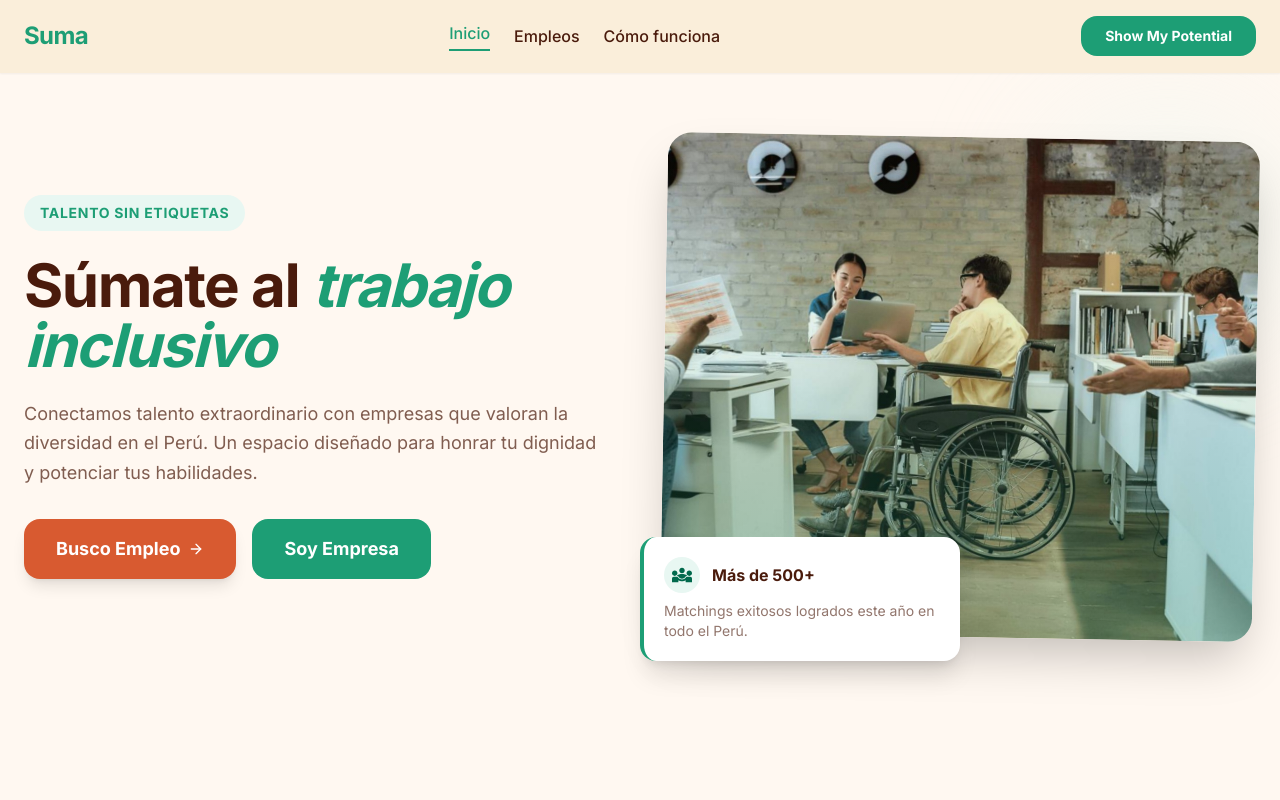
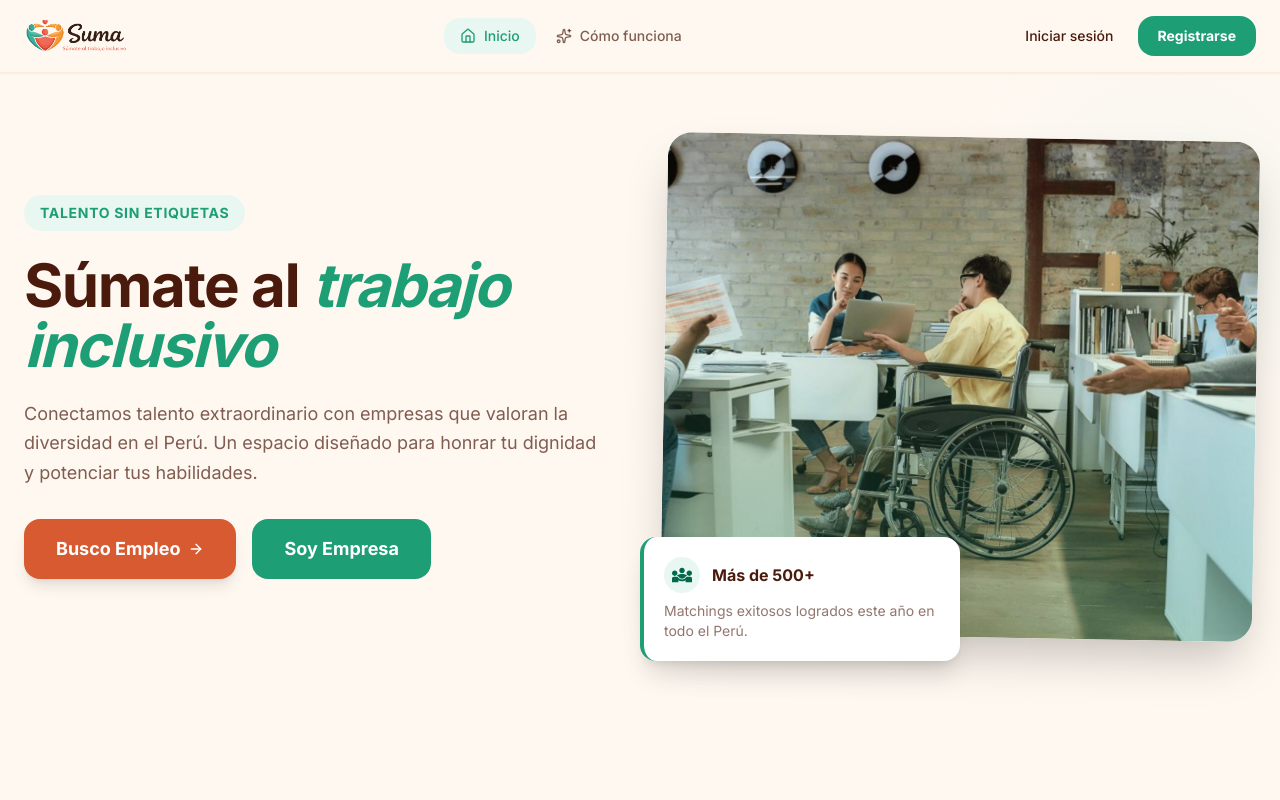
Before and after one commit to cristell-0821/suma-frontend, a React (Vite) app: page / in a window 1280 px wide. Shown: the top 800 px of the page. Built offline with nearby package versions, Linux system fonts and the light colour scheme.

Commit message:
uni navbar

```diff
--- a/src/App.tsx
+++ b/src/App.tsx
@@ -1,6 +1,17 @@
+import { useEffect } from 'react';
+import { useAuthStore } from './stores/authStore';
 import AppRouter from './router/AppRouter';
 
 function App() {
+  const { checkAuth, isAuthenticated } = useAuthStore();
+
+  useEffect(() => {
+    // Solo valida si el store dice que está logueado
+    if (isAuthenticated) {
+      checkAuth();
+    }
+  }, []);
+
   return <AppRouter />;
 }
 
--- a/src/components/layout/DashboardLayout.tsx
+++ b/src/components/layout/DashboardLayout.tsx
@@ -1,5 +1,5 @@
 import type { ReactNode } from 'react';
-import DashboardNav from './DashboardNav';
+import Navbar from './Navbar';
 
 interface DashboardLayoutProps {
   children: ReactNode;
@@ -8,7 +8,7 @@ interface DashboardLayoutProps {
 const DashboardLayout = ({ children }: DashboardLayoutProps) => {
   return (
     <div className="min-h-screen bg-cream-50 text-brown font-sans">
-      <DashboardNav />
+      <Navbar />
       <main className="max-w-7xl mx-auto px-8 py-12">
         {children}
       </main>
--- a/src/components/layout/DashboardNav.tsx
+++ b/src/components/layout/DashboardNav.tsx
@@ -1,6 +1,7 @@
 import { useNavigate, useLocation } from 'react-router-dom';
 import { useAuthStore } from '../../stores/authStore';
 import { LogOut, User,FileText, Users, Search } from 'lucide-react';
+import { useEffect } from 'react';
 
 interface NavItem {
   label: string;
@@ -24,6 +25,15 @@ const DashboardNav = () => {
   const location = useLocation();
   const { user, logout } = useAuthStore();
 
+  const token = localStorage.getItem('accessToken');
+
+  useEffect(() => {
+    if (!token && user) {
+      logout();
+      navigate('/login');
+    }
+  }, [token, user, logout, navigate]);
+
   const navItems = user?.role === 'POSTULANTE' ? postulanteNav : empresaNav;
   const isPostulante = user?.role === 'POSTULANTE';
 
@@ -38,49 +48,50 @@ const DashboardNav = () => {
   };
 
   return (
-    <header className="bg-cream-100 backdrop-blur-md sticky top-0 z-50 shadow-[0px_20px_40px_rgba(32,27,15,0.06)]">
-      <nav className="flex justify-between items-center w-full px-8 py-4 max-w-7xl mx-auto">
-        {/* Izquierda: Logo + Links */}
-        <div className="flex items-center gap-12">
-          <button
-            onClick={() => navigate('/')}
-            className="text-2xl font-bold text-teal tracking-tight font-sans hover:opacity-80 transition-opacity"
-          >
-            Suma
-          </button>
+    <header className="bg-cream-50/80 backdrop-blur-xl sticky top-0 z-50 shadow-sm border-b border-cream-100">
+      <nav className="flex justify-between items-center px-6 py-4 max-w-7xl mx-auto">
 
-          <div className="hidden md:flex items-center gap-8 font-sans font-medium text-lg">
+        {/* IZQUIERDA */}
+        <button onClick={() => navigate('/')} className="shrink-0">
+          <img
+            src="/img/logo.png"
+            alt="Suma"
+            className="h-10 w-auto object-contain"
+          />
+        </button>
+        <div className="hidden md:flex items-center gap-6">
             {navItems.map((item) => (
               <button
                 key={item.path}
                 onClick={() => navigate(item.path)}
-                className={`transition-colors duration-200 ${
+                className={`font-sans font-medium text-base transition-colors ${
                   isActive(item.path)
                     ? 'text-teal border-b-2 border-teal pb-1'
-                    : 'text-brown/60 hover:text-teal'
+                    : 'text-brown hover:text-teal'
                 }`}
               >
                 {item.label}
               </button>
             ))}
           </div>
-        </div>
 
-        {/* Derecha: Search + Avatar */}
-        <div className="flex items-center gap-4">
+        {/* DERECHA */}
+        <div className="flex items-center gap-3">
           <button
-            onClick={() => navigate(isPostulante ? '/postulante/empleos' : '/empresa/vacantes')}
-            className="p-2 rounded-full hover:bg-cream-100 transition-transform active:scale-95 text-teal"
-            title="Buscar"
+            onClick={() =>
+              navigate(
+                isPostulante
+                  ? '/postulante/empleos'
+                  : '/empresa/vacantes'
+              )
+            }
+            className="p-2 rounded-full hover:bg-cream-100 transition"
           >
-            <Search className="w-5 h-5"/>
+            <Search className="w-5 h-5 text-teal" />
           </button>
 
           <div className="relative group">
-            <button
-              onClick={() => navigate(isPostulante ? '/postulante/perfil' : '/empresa/perfil')}
-              className="w-10 h-10 rounded-full object-cover border-2 border-teal overflow-hidden flex items-center justify-center bg-teal-50 text-teal font-bold text-sm"
-            >
+            <button className="w-10 h-10 rounded-full border-2 border-teal bg-teal-50 flex items-center justify-center text-teal font-bold">
               {user?.email?.charAt(0).toUpperCase() || 'U'}
             </button>
 
--- a/src/components/layout/Navbar.tsx
+++ b/src/components/layout/Navbar.tsx
@@ -1,22 +1,67 @@
-import { useNavigate } from 'react-router-dom';
+// src/components/layout/Navbar.tsx
+import { useNavigate, useLocation } from 'react-router-dom';
 import { useAuthStore } from '../../stores/authStore';
+import { Search, LogOut, User, FileText, Users, Briefcase, Building2, Home, Sparkles } from 'lucide-react';
+import { useEffect } from 'react';
+
+interface NavLink {
+  label: string;
+  path: string;
+  icon?: typeof Home;
+}
 
 const Navbar = () => {
   const navigate = useNavigate();
-  const { isAuthenticated, user, logout } = useAuthStore();
+  const location = useLocation();
+  const { user, logout } = useAuthStore();
 
-  const handleLogoClick = () => {
-    navigate('/');
+  const token = localStorage.getItem('accessToken');
+  const isLoggedIn = !!token && !!user;
+
+  // Validar token
+  useEffect(() => {
+    if (!token && user) {
+      logout();
+      navigate('/login');
+    }
+  }, [token, user, logout, navigate]);
+
+  // Determinar links según rol y auth
+  const getLinks = (): NavLink[] => {
+    if (!isLoggedIn) {
+      // Guest
+      return [
+        { label: 'Inicio', path: '/', icon: Home },
+        { label: 'Cómo funciona', path: '#como-funciona', icon: Sparkles },
+      ];
+    }
+
+    if (user?.role === 'POSTULANTE') {
+      return [
+        { label: 'Inicio', path: '/', icon: Home },
+        { label: 'Empleos', path: '/postulante/empleos', icon: Briefcase },
+        { label: 'Mis Postulaciones', path: '/postulante/postulaciones', icon: FileText },
+        { label: 'Perfil', path: '/postulante/perfil', icon: User },
+      ];
+    }
+
+    if (user?.role === 'EMPRESA') {
+      return [
+        { label: 'Inicio', path: '/', icon: Home },
+        { label: 'Vacantes', path: '/empresa/vacantes', icon: Briefcase },
+        { label: 'Postulantes', path: '/empresa/postulantes', icon: Users },
+        { label: 'Empresa', path: '/empresa/perfil', icon: Building2 },
+      ];
+    }
+
+    return [{ label: 'Inicio', path: '/', icon: Home }];
   };
 
-  const handleDashboard = () => {
-    if (!isAuthenticated) {
-      navigate('/login');
-    } else if (user?.role === 'POSTULANTE') {
-      navigate('/postulante');
-    } else if (user?.role === 'EMPRESA') {
-      navigate('/empresa');
-    }
+  const links = getLinks();
+
+  const isActive = (path: string) => {
+    if (path === '/') return location.pathname === '/';
+    return location.pathname.startsWith(path);
   };
 
   const handleLogout = () => {
@@ -24,63 +69,169 @@ const Navbar = () => {
     navigate('/');
   };
 
+  const handleLogoClick = () => {
+    if (isLoggedIn && user?.role === 'POSTULANTE') {
+      navigate('/postulante/empleos');
+    } else if (isLoggedIn && user?.role === 'EMPRESA') {
+      navigate('/empresa');
+    } else {
+      navigate('/');
+    }
+  };
+
   return (
-    <nav className="bg-cream-100 backdrop-blur-xl sticky top-0 z-50 shadow-sm border-b border-cream-100">
-      <div className="flex justify-between items-center px-6 py-4 max-w-7xl mx-auto">
+    <header className="bg-cream-50/80 backdrop-blur-xl sticky top-0 z-50 shadow-sm border-b border-cream-100">
+      <nav className="flex justify-between items-center px-6 py-4 max-w-7xl mx-auto">
         {/* Logo */}
-        <button
-          onClick={handleLogoClick}
-          className="text-2xl font-black text-teal tracking-tight font-sans hover:opacity-80 transition-opacity"
-        >
-          Suma
+        <button onClick={handleLogoClick} className="shrink-0">
+          <img src="/img/logo.png" alt="Suma" className="h-10 w-auto object-contain" />
         </button>
 
-        {/* Links - solo para guest en landing */}
-        {!isAuthenticated && (
-          <div className="hidden md:flex items-center space-x-6">
-            <a href="/" className="font-sans font-medium text-base text-teal border-b-2 border-teal pb-1">
-              Inicio
-            </a>
-            <a href="#empleos" className="font-sans font-medium text-base text-brown hover:text-coral transition-colors">
-              Empleos
-            </a>
-            <a href="#como-funciona" className="font-sans font-medium text-base text-brown hover:text-coral transition-colors">
-              Cómo funciona
-            </a>
+        {/* Links centrales */}
+        <div className="hidden md:flex items-center gap-1">
+          {links.map((item) => {
+            const Icon = item.icon;
+            const active = isActive(item.path);
+            return (
+              <button
+                key={item.path}
+                onClick={() => {
+                  if (item.path.startsWith('#')) {
+                    const el = document.querySelector(item.path);
+                    el?.scrollIntoView({ behavior: 'smooth' });
+                  } else {
+                    navigate(item.path);
+                  }
+                }}
+                className={`flex items-center gap-2 px-4 py-2 rounded-xl text-sm font-medium transition-all ${
+                  active
+                    ? 'text-teal bg-teal-50'
+                    : 'text-brown/70 hover:text-teal hover:bg-cream-100'
+                }`}
+              >
+                {Icon && <Icon className="w-4 h-4" />}
+                {item.label}
+              </button>
+            );
+          })}
         </div>
+
+        {/* Derecha */}
+        <div className="flex items-center gap-3">
+          {isLoggedIn ? (
+            <>
+              {/* Search icon (solo en dashboard) */}
+              {user?.role === 'POSTULANTE' && (
+                <button
+                  onClick={() => navigate('/postulante/empleos')}
+                  className="p-2 rounded-full hover:bg-cream-100 transition"
+                  title="Buscar empleos"
+                >
+                  <Search className="w-5 h-5 text-teal" />
+                </button>
+              )}
+              {user?.role === 'EMPRESA' && (
+                <button
+                  onClick={() => navigate('/empresa/vacantes')}
+                  className="p-2 rounded-full hover:bg-cream-100 transition"
+                  title="Buscar vacantes"
+                >
+                  <Search className="w-5 h-5 text-teal" />
+                </button>
               )}
 
-        {/* Acciones derecha */}
-        <div className="flex items-center gap-4">
-          {isAuthenticated ? (
+              {/* Avatar + Dropdown */}
+              <div className="relative group">
+                <button className="w-10 h-10 rounded-full border-2 border-teal bg-teal-50 flex items-center justify-center text-teal font-bold text-sm hover:bg-teal-100 transition-colors">
+                  {user?.email?.charAt(0).toUpperCase() || 'U'}
+                </button>
+
+                {/* Dropdown */}
+                <div className="absolute right-0 top-full mt-2 w-56 bg-white rounded-2xl shadow-lg border border-cream-200 opacity-0 invisible group-hover:opacity-100 group-hover:visible transition-all z-50 py-2">
+                  {/* Email header */}
+                  <div className="px-4 py-3 border-b border-cream-100 mb-1">
+                    <p className="text-sm font-medium text-brown truncate">{user?.email}</p>
+                    <p className="text-xs text-brown/50 capitalize">{user?.role?.toLowerCase()}</p>
+                  </div>
+
+                  {/* Links del dropdown */}
+                  {user?.role === 'POSTULANTE' && (
                     <>
-              <span className="hidden sm:block text-sm text-brown font-medium">
-                {user?.email}
-              </span>
                       <button
-                onClick={handleDashboard}
-                className="bg-teal text-white px-6 py-2.5 rounded-xl font-sans font-bold text-sm hover:bg-teal-600 active:scale-95 transition-all"
+                        onClick={() => navigate('/postulante/empleos')}
+                        className="w-full text-left px-4 py-2.5 text-sm text-brown/70 hover:text-teal hover:bg-cream-50 transition-colors flex items-center gap-3"
                       >
-                Mi Dashboard
+                        <Briefcase className="w-4 h-4" /> Empleos
                       </button>
                       <button
-                onClick={handleLogout}
-                className="text-brown hover:text-coral font-medium text-sm transition-colors"
+                        onClick={() => navigate('/postulante/postulaciones')}
+                        className="w-full text-left px-4 py-2.5 text-sm text-brown/70 hover:text-teal hover:bg-cream-50 transition-colors flex items-center gap-3"
                       >
-                Salir
+                        <FileText className="w-4 h-4" /> Mis Postulaciones
+                      </button>
+                      <button
+                        onClick={() => navigate('/postulante/perfil')}
+                        className="w-full text-left px-4 py-2.5 text-sm text-brown/70 hover:text-teal hover:bg-cream-50 transition-colors flex items-center gap-3"
+                      >
+                        <User className="w-4 h-4" /> Mi Perfil
                       </button>
                     </>
+                  )}
+
+                  {user?.role === 'EMPRESA' && (
+                    <>
+                      <button
+                        onClick={() => navigate('/empresa/vacantes')}
+                        className="w-full text-left px-4 py-2.5 text-sm text-brown/70 hover:text-teal hover:bg-cream-50 transition-colors flex items-center gap-3"
+                      >
+                        <Briefcase className="w-4 h-4" /> Mis Vacantes
+                      </button>
+                      <button
+                        onClick={() => navigate('/empresa/postulantes')}
+                        className="w-full text-left px-4 py-2.5 text-sm text-brown/70 hover:text-teal hover:bg-cream-50 transition-colors flex items-center gap-3"
+                      >
+                        <Users className="w-4 h-4" /> Postulantes
+                      </button>
+                      <button
+                        onClick={() => navigate('/empresa/perfil')}
+                        className="w-full text-left px-4 py-2.5 text-sm text-brown/70 hover:text-teal hover:bg-cream-50 transition-colors flex items-center gap-3"
+                      >
+                        <Building2 className="w-4 h-4" /> Mi Empresa
+                      </button>
+                    </>
+                  )}
+
+                  {/* Logout */}
+                  <div className="border-t border-cream-100 mt-1 pt-1">
+                    <button
+                      onClick={handleLogout}
+                      className="w-full text-left px-4 py-2.5 text-sm text-coral hover:text-coral-600 hover:bg-coral-50 transition-colors flex items-center gap-3"
+                    >
+                      <LogOut className="w-4 h-4" /> Cerrar sesión
+                    </button>
+                  </div>
+                </div>
+              </div>
+            </>
           ) : (
+            <>
               <button
-              onClick={handleDashboard}
-              className="bg-teal text-white px-6 py-2.5 rounded-xl font-sans font-bold text-sm hover:bg-teal-600 active:scale-95 transition-all"
+                onClick={() => navigate('/login')}
+                className="text-brown font-medium text-sm hover:text-teal transition-colors px-3 py-2"
               >
-              Show My Potential
+                Iniciar sesión
               </button>
+              <button
+                onClick={() => navigate('/registro?role=postulante')}
+                className="bg-teal text-white px-5 py-2.5 rounded-xl font-sans font-bold text-sm hover:bg-teal-600 active:scale-95 transition-all"
+              >
+                Registrarse
+              </button>
+            </>
           )}
         </div>
-      </div>
       </nav>
+    </header>
   );
 };
 
--- a/src/pages/public/HomePage.tsx
+++ b/src/pages/public/HomePage.tsx
@@ -5,21 +5,40 @@ import { UserPlus, Network, PartyPopper, ArrowRight } from "lucide-react";
 
 const HomePage = () => {
   const navigate = useNavigate();
-  const { isAuthenticated, user } = useAuthStore();
+  const { isAuthenticated, user, logout } = useAuthStore();
+
+  const getToken = () => localStorage.getItem('accessToken');
 
   const handleBuscoEmpleo = () => {
-    if (isAuthenticated && user?.role === 'POSTULANTE') {
-      navigate('/postulante');
+    const token = getToken();
+    if (token && user?.role === 'POSTULANTE') {
+      navigate('/postulante/empleos');
     } else {
+      if (!token) logout();
       navigate('/registro?role=postulante');
     }
   };
 
   const handleSoyEmpresa = () => {
-    if (isAuthenticated && user?.role === 'EMPRESA') {
+    const token = getToken();
+    if (token && user?.role === 'EMPRESA') {
       navigate('/empresa');
     } else {
+      if (!token) logout();
       navigate('/registro?role=empresa');
+    }
+  };
+
+  const handleShowMyPotential = () => {
+    const token = getToken();
+    if (!token) {
+      navigate('/login');
+      return;
+    }
+    if (user?.role === 'POSTULANTE') {
+      navigate('/postulante/empleos');
+    } else if (user?.role === 'EMPRESA') {
+      navigate('/empresa');
     }
   };
 
--- a/src/router/AppRouter.tsx
+++ b/src/router/AppRouter.tsx
@@ -24,13 +24,15 @@ const ProtectedRoute = ({
   children: ReactNode;
   allowedRoles: string[]
 }) => {
-  const { isAuthenticated, user } = useAuthStore();
+  const { user, logout } = useAuthStore();
+  const token = localStorage.getItem('accessToken');
 
-  if (!isAuthenticated) {
+  if (!token || !user) {
+    logout();
     return <Navigate to="/login" replace />;
   }
 
-  if (!allowedRoles.includes(user?.role || '')) {
+  if (!allowedRoles.includes(user.role)) {
     return <Navigate to="/" replace />;
   }
 
--- a/src/stores/authStore.ts
+++ b/src/stores/authStore.ts
@@ -1,5 +1,7 @@
+// src/stores/authStore.ts
 import { create } from 'zustand';
 import { persist } from 'zustand/middleware';
+import api from '../lib/axios';
 
 export type UserRole = 'POSTULANTE' | 'EMPRESA' | 'SUPERADMIN';
 
@@ -17,11 +19,12 @@ interface AuthState {
 
   setAuth: (user: User, accessToken: string, refreshToken: string) => void;
   logout: () => void;
+  checkAuth: () => Promise<boolean>;
 }
 
 export const useAuthStore = create<AuthState>()(
   persist(
-    (set) => ({
+    (set, get) => ({
       user: null,
       accessToken: null,
       refreshToken: null,
@@ -38,6 +41,25 @@ export const useAuthStore = create<AuthState>()(
         localStorage.removeItem('refreshToken');
         set({ user: null, accessToken: null, refreshToken: null, isAuthenticated: false });
       },
+
+      checkAuth: async () => {
+        const token = get().accessToken || localStorage.getItem('accessToken');
+        if (!token) {
+          get().logout();
+          return false;
+        }
+
+        try {
+          // Hacemos una petición light para validar el token
+          api.defaults.headers.common['Authorization'] = `Bearer ${token}`;
+          const response = await api.get('/auth/me'); // o el endpoint que tengas
+          set({ user: response.data, isAuthenticated: true });
+          return true;
+        } catch {
+          get().logout();
+          return false;
+        }
+      },
     }),
     {
       name: 'suma-auth',
```
Also changed, not shown: public/img/logo.png (added). Lines whose indentation alone changed are shown as unchanged.
